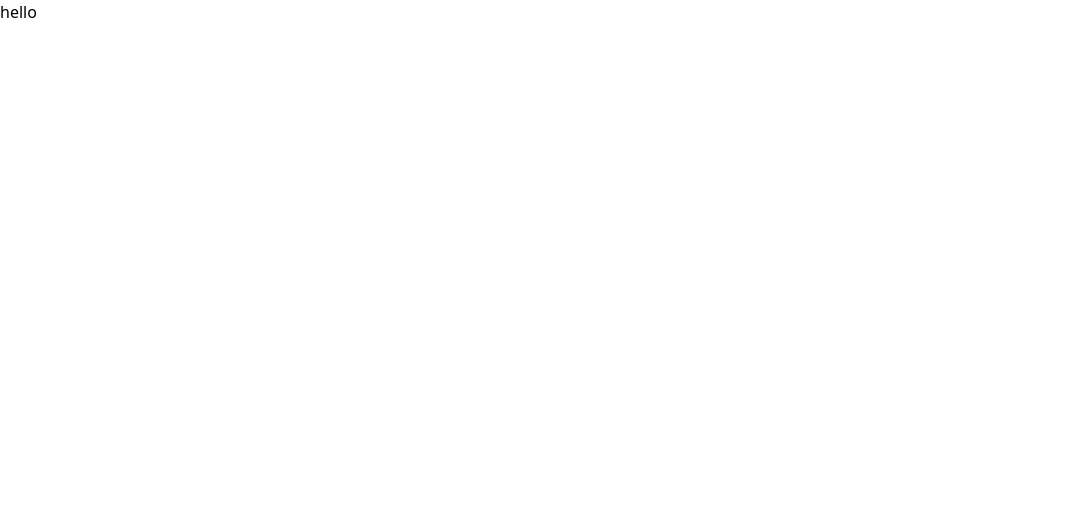
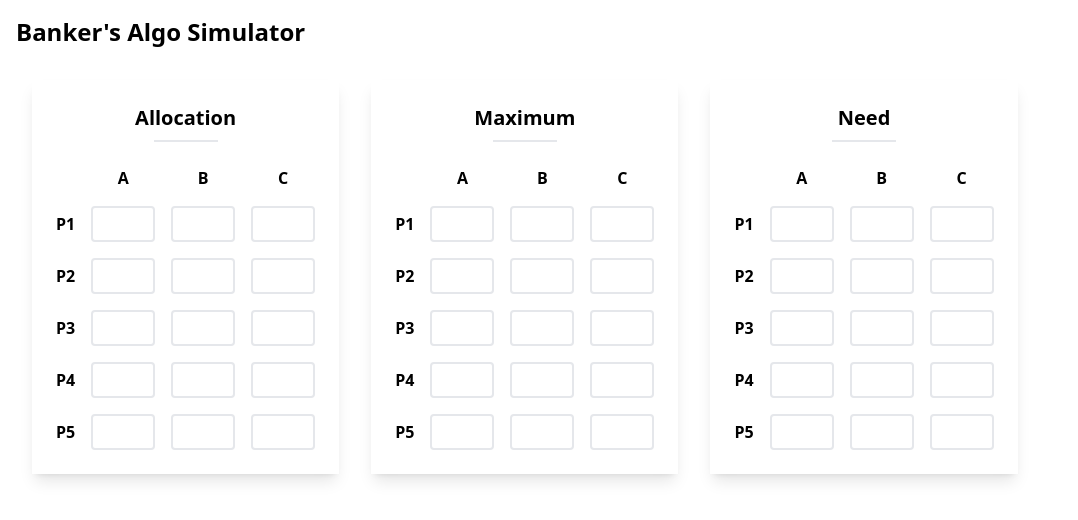
Before and after one commit to Lavanyaaa25/BankerAlgo, a React (Create React App) app: page / in a window 1280 px wide. Shown: the top 520 px of the page, without its empty margins (0-1078 px from the left). Built offline with nearby package versions, Linux system fonts and the light colour scheme.

Commit message:
Input table added

```diff
--- a/src/App.js
+++ b/src/App.js
@@ -1,8 +1,15 @@
-import "./App.css";
+import React from 'react';
+import InputTable from './InputTable';
+
 
 function App() {
   return (
-    <div>hello</div>
+    <div className="p-4">
+      <h1 className="text-2xl font-bold mb-4">Banker's Algo Simulator</h1>
+      <InputTable title="Allocation" />
+      <InputTable title="Maximum"/>
+      <InputTable title="Need"/>
+    </div>
   );
 }
 
--- /dev/null
+++ b/src/Column.js
@@ -0,0 +1,16 @@
+import React from 'react';
+
+const Column = ({ data, onDataChange, colIndex }) => {
+  return (
+    <td className=" p-2 m-2">
+      <input
+        type="text"
+        className="w-16 border-2 rounded p-1 text-center"
+        value={data}
+        onChange={(e) => onDataChange(e, colIndex)}
+      />
+    </td>
+  );
+};
+
+export default Column;
--- /dev/null
+++ b/src/InputTable.js
@@ -0,0 +1,54 @@
+import React, { useState } from 'react';
+import Column from './Column';
+
+const InputTable = ({title}) => { //destructuring of props
+  const [tableData, setTableData] = useState([
+    ['', '', ''],
+    ['', '', ''],
+    ['', '', ''],
+    ['', '', ''],
+    ['', '', ''],
+  ]);
+
+  const handleColumnChange = (e, rowIndex, colIndex) => {
+    const newData = [...tableData];
+    newData[rowIndex][colIndex] = e.target.value;
+    setTableData(newData);
+  };
+
+  return (
+    <div className="mt-4 bg-white shadow-lg inline-block p-4 m-4">
+      <div className="text-center mb-4">
+        <h2 className="text-xl font-semibold py-2">{title}</h2>
+        <div className="w-16 mx-auto border-b-2"></div>
+      </div>
+      <table className="table-auto">
+        <thead>
+          <tr>
+            <th className="p-2"></th>
+            <th className="p-2">A</th>
+            <th className="p-2">B</th>
+            <th className="p-2">C</th>
+          </tr>
+        </thead>
+        <tbody>
+          {tableData.map((row, rowIndex) => (
+            <tr key={rowIndex}>
+              <th className="p-2">P{rowIndex + 1}</th>
+              {row.map((data, colIndex) => (
+                <Column
+                  key={colIndex}
+                  data={data}
+                  onDataChange={(e) => handleColumnChange(e, rowIndex, colIndex)}
+                  colIndex={colIndex}
+                />
+              ))}
+            </tr>
+          ))}
+        </tbody>
+      </table>
+    </div>
+  );
+};
+
+export default InputTable;
```
